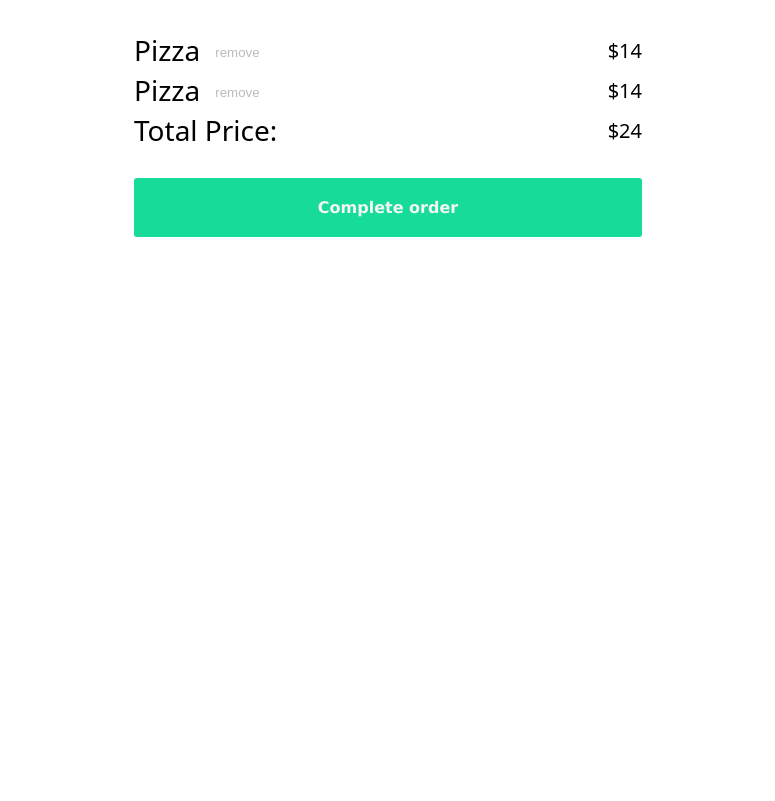
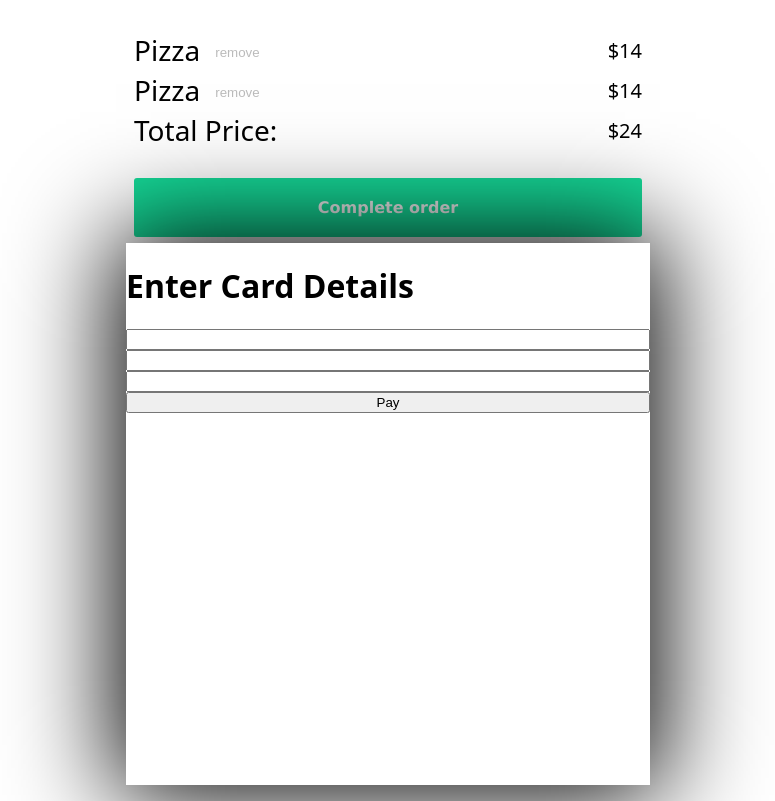
Before and after one commit to IlyaPivavaruk/Restaurant-Menu-App, a website built with Vite: page index.html in a window 1280 px wide. Shown: the part 525-1326 px from the top of the page, without its empty margins (252-1027 px from the left). Before the commit the page ends 800 px from the top, so only its background shows below. Built offline with nearby package versions, Linux system fonts and the light colour scheme; a web font is replaced by a local one.

Commit message:
UI Changes - Card details form
Added html and some styling for the card details form.

```diff
--- a/index.css
+++ b/index.css
@@ -203,3 +203,17 @@ main{
     background-color: rgb(10, 101, 2);
 }
 /* END - This is for the pay section at the bottom */
+
+
+/* START - Card details form */
+
+#card-pop-up{
+    display: flex;
+    flex-direction: column;
+    width: 524px;
+    height: 542px;
+    box-shadow: 0 0 100px 10px black;
+}
+
+
+/* END - Card details form */
--- a/index.html
+++ b/index.html
@@ -73,9 +73,13 @@
                 </ul>
                 <button id="confirm-btn">Complete order</button>
             </section>
-            <section id="purchase-pop-up">
-
-            </section>
+            <form id="card-pop-up">
+                <h1>Enter Card Details</h1>
+                <input type="text"/>
+                <input type="number"/>
+                <input type="number"/>
+                <button>Pay</button>
+            </form>
         </main>
 	<script src="index.js"></script>
     </body>
```
